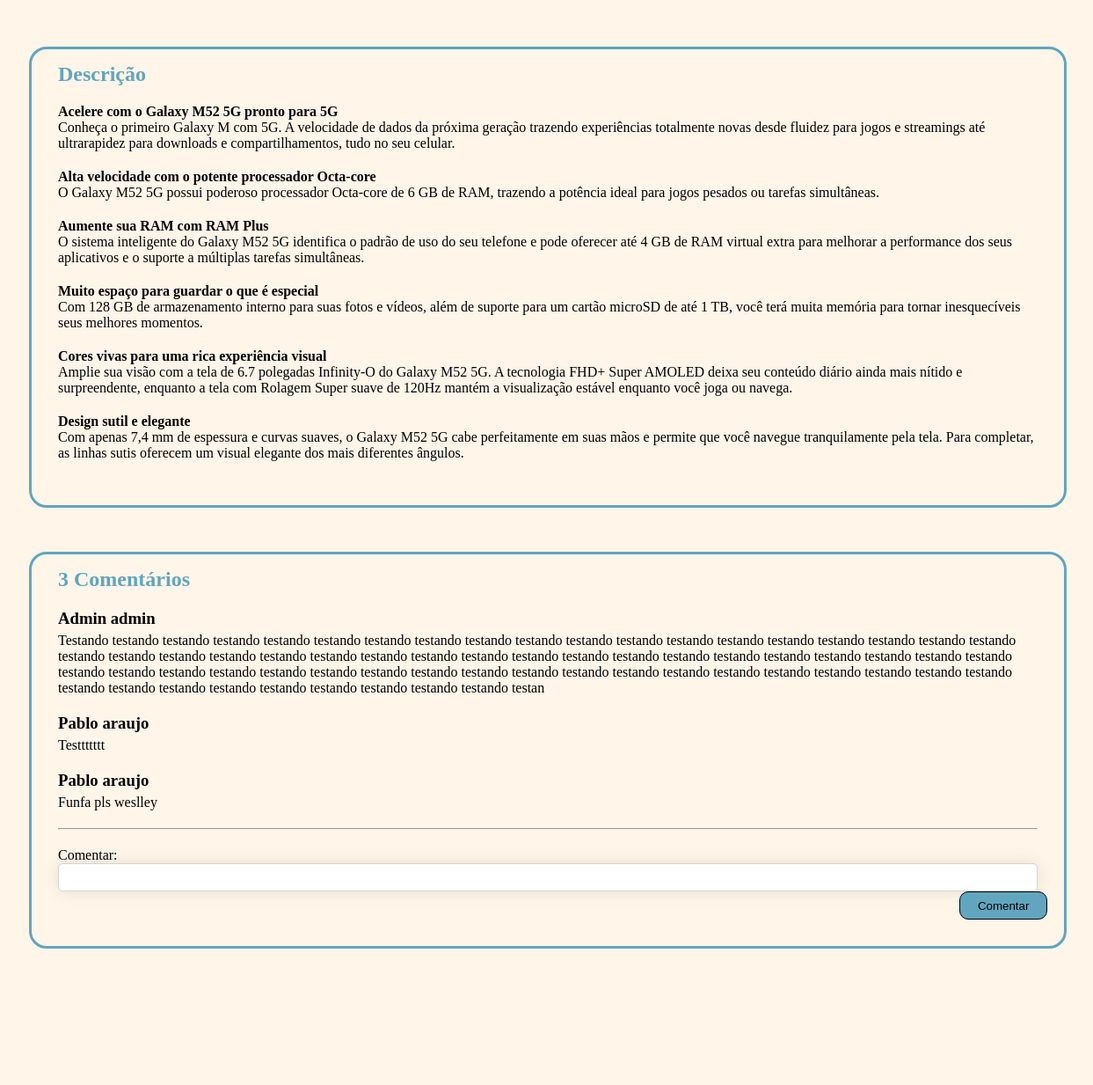
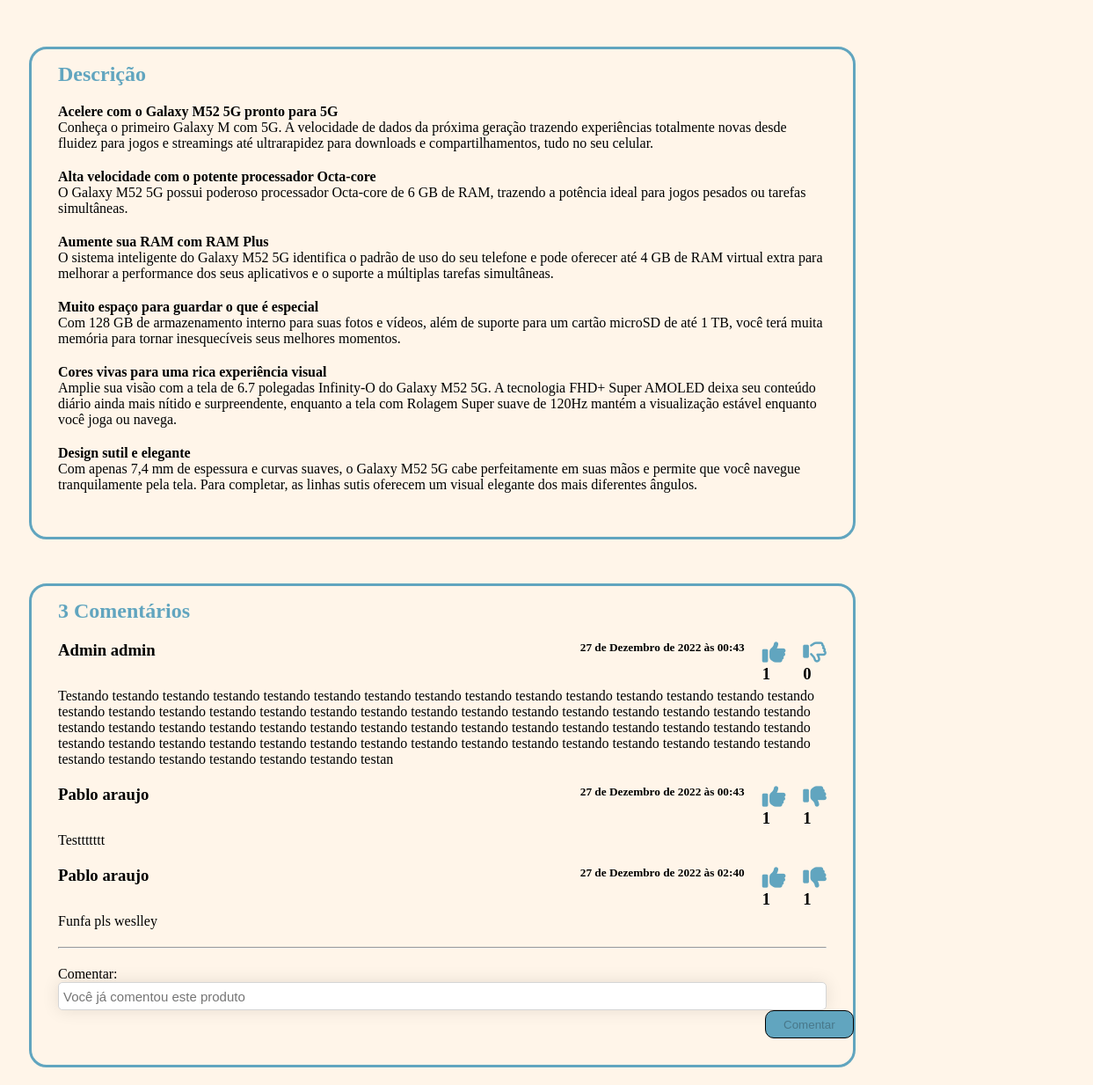
Before and after one commit to WeslleyxD/Django-Ecommerce, a Django app: a page that uses templates/base.html in a window 1480 px wide. Shown: the part 810-2043 px from the top of the page at 88% size, without its empty margins (237-1480 px from the left). Before the commit the page ends 1888 px from the top, so only its background shows below. Run offline with Django 4.2, Linux system fonts and the light colour scheme; a user stored in the database is signed in; data comes from the database, SQL or seed files in the repository; both versions use the stored data as it was after the commit; parts of the project's set-up code (start-up, migrations or seed data) failed here and were passed over; some libraries are stand-ins or nearby versions.

Commit message:
feat: add um comentário do usuário por produto

```diff
--- a/products/models.py
+++ b/products/models.py
@@ -74,6 +74,8 @@ class Comment(models.Model):
     product = models.ForeignKey(Product, related_name='comment', on_delete=models.CASCADE, blank=True, null=True)
     user = models.ForeignKey(User, related_name='user', on_delete=models.CASCADE, blank=True, null=True)
     body = models.TextField(default='', max_length=600)
+    like = models.ManyToManyField(User, blank=True, related_name='like_comment')
+    deslike = models.ManyToManyField(User, blank=True, related_name='deslike_comment')
     created = models.DateTimeField(auto_now_add=True)
     updated = models.DateTimeField(auto_now=True)
     available = models.BooleanField(default=True)
@@ -82,4 +84,4 @@ class Comment(models.Model):
         ordering = ('created',)
 
     def __str__(self):
-        return f'Comment by {self.product} on {1}'
+        return f'Comment by {self.user} on {self.product}'
--- a/products/urls.py
+++ b/products/urls.py
@@ -6,6 +6,6 @@ app_name = 'products'
 urlpatterns = [
     path('<str:category_name>/', views.product_list, name='product_list_by_category'),
     path('<str:category_name>/<slug:slug>/', views.product_detail, name='product_detail'),
-    path('<str:product_id>/<str:status_likes>', views.like_deslike_product, name='like_deslike_product'),
-    path('<str:category_name>/<slug:slug>/<str:image>', views.product_detail, name='product_detail_image'),
+    path('<str:product_id>/<str:status_likes>/<str:model>', views.like_deslike_product, name='like_deslike_product'),
+    path('<str:category_name>/<slug:slug>/<str:image>/', views.product_detail, name='product_detail_image'),
 ]
--- a/products/views.py
+++ b/products/views.py
@@ -28,6 +28,17 @@ def product_detail(request, category_name, slug, image=None):
     #Produto selecionado no template list products
     product = get_object_or_404(Product, slug__iexact=slug, available=True)
 
+    #Commentários
+    comment_form = CommentModelForm()
+
+    #Desabilita o botão de submit se o usuário logado já comentou no product
+    button_status = None
+    #Desabilita o comentário se o user já comentou neste produto.
+    if product.comment.filter(user=request.user).exists():
+        button_status = True
+        for field in comment_form:
+            field.field.widget.attrs.update({"class": "comment-form-attr-block", "readonly": True, "placeholder": "Você já comentou este produto"})
+
     #Primeira imagem a aparecer do produto
     image_first = product.image.first()
 
@@ -39,12 +50,27 @@ def product_detail(request, category_name, slug, image=None):
     #Pagination images
     page_images = pagination(request, product.image.all().order_by('id'), 4)
 
-    #Commentários
-    comment_form = CommentModelForm()
+    if request.method == 'POST':
+        if product.comment.filter(user=request.user).exists():
+            comment_form = CommentModelForm()
+            button_status = True
+            for field in comment_form:
+                field.field.widget.attrs.update({"class": "comment-form-attr-block", "readonly": True, "placeholder": "Você já comentou este produto" })
+        else:
+            comment_form = CommentModelForm(data=request.POST)
+            if comment_form.is_valid():
+                save_comment_form = comment_form.save(commit=False)
 
+                #Salvando as informações essenciais pro comentário aparecer
+                save_comment_form.user = request.user
+                save_comment_form.product = product
+                save_comment_form.save()
 
-    #print(dir(ok))
-    #print (dir(ok.product))
+                comment_form = CommentModelForm()
+                button_status = True
+                for field in comment_form:
+                    field.field.widget.attrs.update({"class": "comment-form-attr-block", "readonly": True, "placeholder": "Você já comentou este produto" })
+
 
     return render(request,
                 'products/detail_item.html',
@@ -54,23 +80,30 @@ def product_detail(request, category_name, slug, image=None):
                     'image_first': image_first,
                     'page_images': page_images,
                     'comment_form': comment_form,
+                    'button_status': button_status
                 }
             )
 
 @login_required()
 @require_POST
-def like_deslike_product(request, product_id=None, status_likes=None):
-    product = get_object_or_404(Product, id=product_id)
+def like_deslike_product(request, product_id=None, status_likes=None, model=None):
+    #product.like.remove(request.user)
+    if model.lower() == 'product':
+        product = get_object_or_404(Product, id=product_id)
+        if status_likes == 'like':
+            product.like.remove(request.user.id) if product.like.filter(id=request.user.id).exists() else product.like.add(request.user)
 
-    #product.like.remove(request.user)
+        if status_likes == 'deslike':
+            product.deslike.remove(request.user.id) if product.deslike.filter(id=request.user.id).exists() else product.deslike.add(request.user)
 
-    if status_likes == 'like':
-        product.like.remove(request.user.id) if product.like.filter(id=request.user.id).exists() else product.like.add(request.user)
+        return redirect (request.META['HTTP_REFERER'])
 
-    if status_likes == 'deslike':
-        product.deslike.remove(request.user.id) if product.deslike.filter(id=request.user.id).exists() else product.deslike.add(request.user)
+    if model.lower() == 'comment':
+        comment = get_object_or_404(Comment, id=product_id)
+        if status_likes == 'like':
+            comment.like.remove(request.user.id) if comment.like.filter(id=request.user.id).exists() else comment.like.add(request.user)
 
+        if status_likes == 'deslike':
+            comment.deslike.remove(request.user.id) if comment.deslike.filter(id=request.user.id).exists() else comment.deslike.add(request.user)
 
-    return redirect (request.META['HTTP_REFERER'])
-
-    #{'product': product})
+        return redirect (request.META['HTTP_REFERER'])
--- a/static/css/stylee.css
+++ b/static/css/stylee.css
@@ -494,8 +522,6 @@ input:focus {
 /* PRODUCT DETAIL */
 .product-detail-container {
     margin: 0px 250px;
-    display: flex;
-    flex-direction: row;
 }
 
 .product-detail-content{
@@ -629,14 +661,46 @@ input:focus {
     outline: none;
 }
 
+.comment-form-attr-block {
+    width: 100%;
+    height: 2rem;
+    border: 1px solid var(--third-color);
+    box-shadow: 0 0 19px rgb(0 0 0 / 10%);
+    border-radius: 5px;
+    font-size: 15px;
+    padding: 5px;
+    outline: none;
+}
 
 .product-detail-items-comment-form button {
     position: relative;
     left:92%;
     height: 2rem;
-    background-color: #61a5bf;
+    background-color: var(--main-color);
     border: 1px solid black;
     cursor: pointer;
     border-radius: 10px;
     padding: 0px 20px;
 }
+
+.product-detail-items-name-created {
+    display: flex;
+    justify-content: space-between;
+
+}
+
+.product-detail-items-created-likes {
+    display: flex;
+}
+
+.product-detail-items-created-likes i{
+    color: var(--main-color);
+}
+
+.product-detail-items-created-likes button {
+    width: 100%;
+    background:transparent;
+    border:none;
+    outline:none;
+    cursor: pointer;
+}
--- a/templates/base.html
+++ b/templates/base.html
@@ -10,6 +10,7 @@
     <title>{% block title %} {% endblock %}</title>
     <link rel="stylesheet" href="{% static 'css/stylee.css' %}">
     <script src="https://kit.fontawesome.com/53c22141b9.js" crossorigin="anonymous"></script>
+    <link rel="shortcut icon" type="image/x-icon" href="{% static 'img/python.png' %}"/>
     <script type="text/javascript" src="{% static 'js/scripts.js' %}"></script>
 </head>
 
--- a/templates/products/detail_item.html
+++ b/templates/products/detail_item.html
@@ -55,7 +55,7 @@
                 </div>
                 <div class="product-detail-item-atributes-like">
                     <div>
-                        <form method="post" action="{% url 'products:like_deslike_product' product.id 'like' %}">
+                        <form method="post" action="{% url 'products:like_deslike_product' product.id 'like' 'product' %}">
                             {% csrf_token %}
                             <button type="submit"> {% if request.user in product.like.all %} <i class="fa-solid fa-thumbs-up fa-4x"></i> {% else %}
                                 <i class="fa-regular fa-thumbs-up fa-4x"></i> {% endif %} </button>
@@ -63,7 +63,7 @@
                         <h3 style="margin: 0 auto;">{{product.like.count}}</h3>
                     </div>
                     <div>
-                        <form method="post" action="{% url 'products:like_deslike_product' product.id 'deslike' %}">
+                        <form method="post" action="{% url 'products:like_deslike_product' product.id 'deslike' 'product' %}">
                             {% csrf_token %}
                             <button type="submit">{% if request.user in product.deslike.all %} <i class="fa-solid fa-thumbs-down fa-4x"></i> {% else %}
                                 <i class="fa-regular fa-thumbs-down fa-4x"></i> {% endif %}</button>
@@ -86,7 +86,26 @@
             {% endwith %}
             {% for comment in product.comment.all %}
                 <div class="product-detail-items-comments">
-                    <h3>{{comment.user.get_full_name|capfirst}}</h3>
+                    <div class="product-detail-items-name-created">
+                        <h3>{{comment.user.get_full_name|capfirst}}</h3>
+                        <div class="product-detail-items-created-likes">
+                            <h5>{{comment.created}}</h5>
+                            <form method="post" action="{% url 'products:like_deslike_product' comment.id 'like' 'comment' %}" style="margin: 0px 20px;">
+                                {% csrf_token %}
+                                <button type="submit"> {% if request.user in comment.like.all %} <i class="fa-solid fa-thumbs-up fa-2x"></i> {% else %}
+                                    <i class="fa-regular fa-thumbs-up fa-2x"></i> {% endif %}
+                                </button>
+                                <h3 style="margin: 0 auto;">{{comment.like.count}}</h3>
+                            </form>
+                            <form method="post" action="{% url 'products:like_deslike_product' comment.id 'deslike' 'comment' %}">
+                                {% csrf_token %}
+                                <button type="submit">{% if request.user in comment.deslike.all %} <i class="fa-solid fa-thumbs-down fa-2x"></i> {% else %}
+                                    <i class="fa-regular fa-thumbs-down fa-2x"></i> {% endif %}
+                                </button>
+                                <h3>{{comment.deslike.count}}</h3>
+                            </form>
+                        </div>
+                    </div>
                     <p>{{comment.body|capfirst}}</p>
                 </div>
             {% endfor %}
@@ -100,16 +119,13 @@
                         {{field.label|capfirst}}:
                         {{field}}
                     {% endfor %}
-                        <button type="submit" value="Submit"> Comentar </button>
+
+                        <button {% if button_status %} disabled {% else %} None {% endif %} type="submit"> Comentar </button>
                 </form>
-
             </div>
         </div>
     </div>
 </div>
 
 
-
-
-
 {% endblock %}
```
Also changed, not shown: other parts of static/css/stylee.css (+37 -3 lines), db.sqlite3, products/forms.py (line endings or trailing spaces), products/migrations/0010_comment_deslike_comment_like.py (added).
